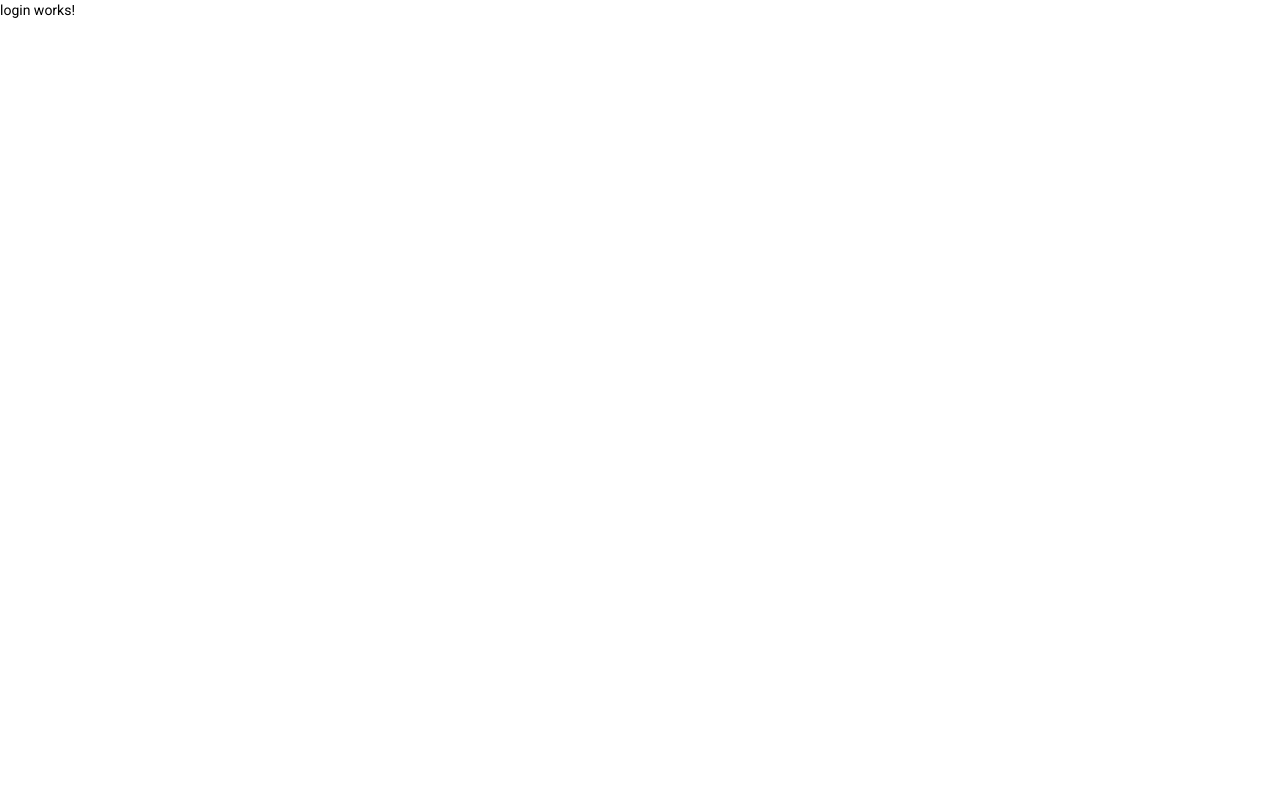
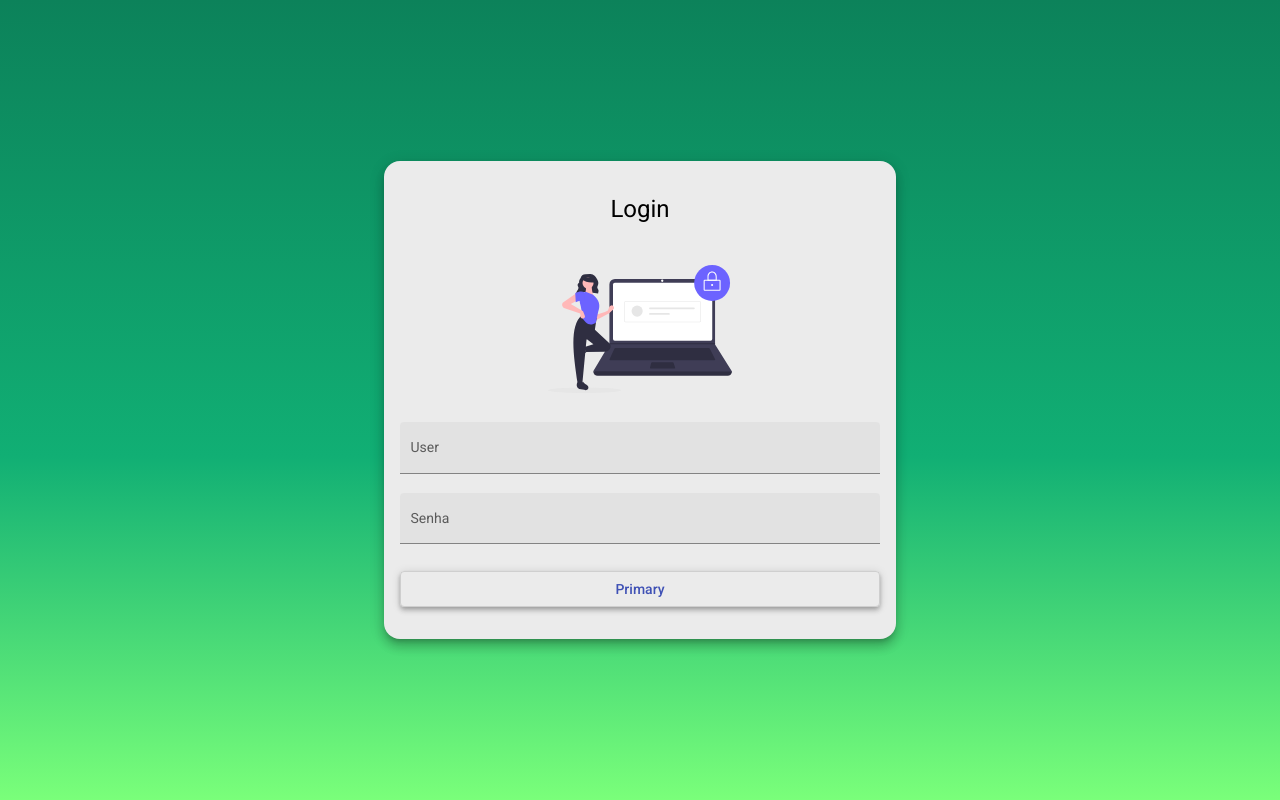
Before and after one commit to JMarcosMoraes/kata-atende-front, an Angular app in the folder helpdesk/: page /login in a window 1280 px wide. Built offline with nearby package versions, Linux system fonts and the light colour scheme.

Commit message:
Html e CSS Login

```diff
--- a/helpdesk/src/app/components/login/login.component.css
+++ b/helpdesk/src/app/components/login/login.component.css
@@ -0,0 +1,33 @@
+.container {
+    height: 100%;
+    background: linear-gradient(0deg, rgba(12,130,90,1) 0%, rgba(122,255,122,1) 0%, rgba(17,175,116,1) 43%, rgba(12,130,90,1) 100%);
+    display: flex;
+    align-items: center;
+    justify-content: center;
+}
+.form {
+    width: 30rem;
+    margin: auto;
+    background: rgb(235,235,235);
+    padding: 2rem 1rem;
+    border-radius: 1rem;
+}
+
+h1 {
+    width: 100%;
+    text-align: center;
+
+}
+img {
+    height: 8rem;
+    width: 100%;
+    margin: 1.5rem auto 1.5rem auto;
+}
+
+.full-width {
+    width: 100%;
+}
+
+button {
+    margin-top: 0.5rem;
+}
--- a/helpdesk/src/app/components/login/login.component.html
+++ b/helpdesk/src/app/components/login/login.component.html
@@ -1 +1,17 @@
-<p>login works!</p>
+<div class="container">
+    <form class="form mat-elevation-z8">
+        <h1>Login</h1>
+        <img src="assets/img/login-image.svg" alt="Login">
+        <mat-form-field class="full-width" appearance="fill">
+          <mat-label>User</mat-label>
+          <input matInput placeholder="ex. usuario@teste.com">
+        </mat-form-field>
+        <mat-form-field class="full-width"  appearance="fill">
+            <mat-label>Senha</mat-label>
+            <input matInput placeholder="ex. 123">
+          </mat-form-field>
+
+          <button class="full-width mat-elevation-z4" mat-stroked-button color="primary">Primary</button>
+      </form>
+
+</div>
```
Also changed, not shown: helpdesk/src/assets/img/login-image.svg (added).
